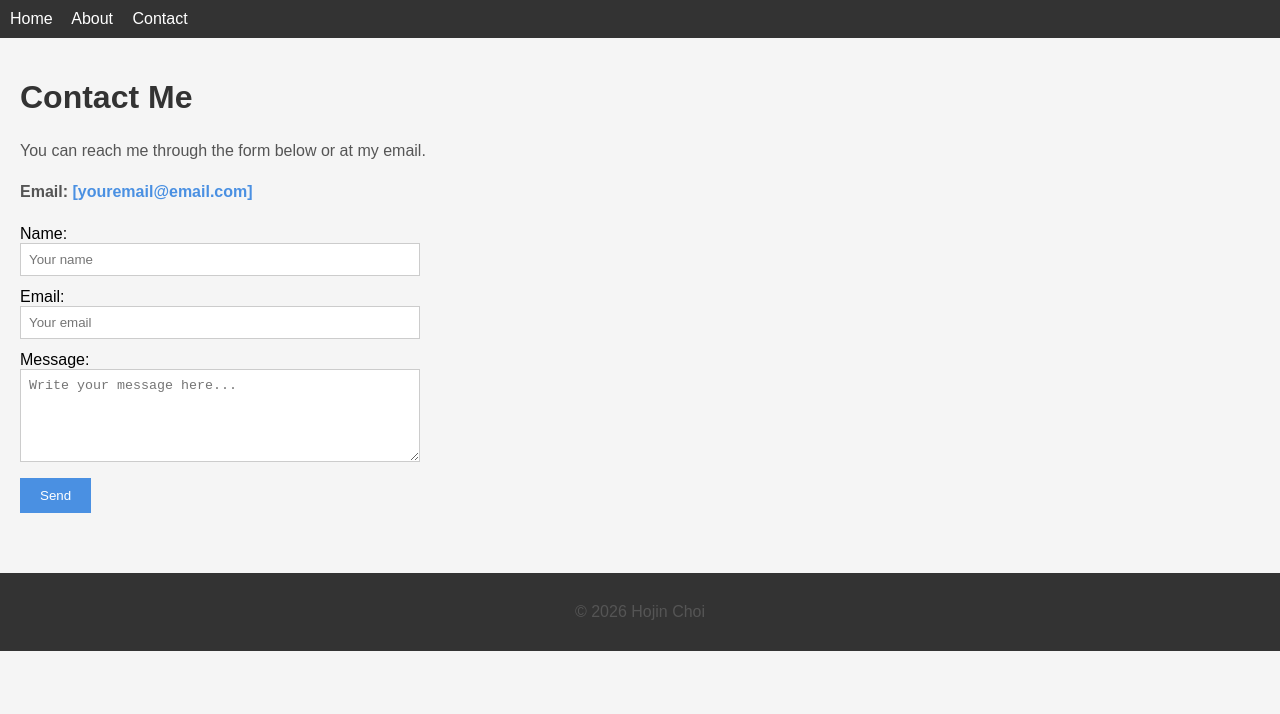
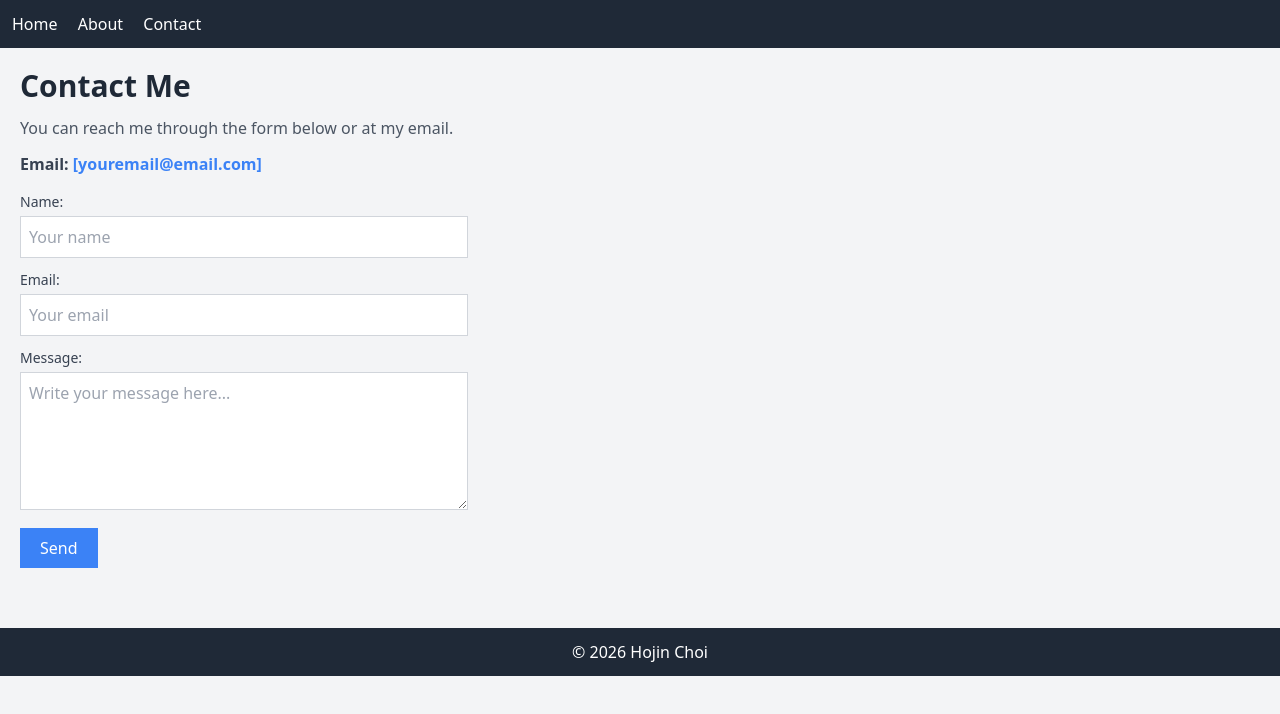
Before and after one commit to Hojin-Choi08/web_dev2026, a plain HTML site: page contact.html in a window 1280 px wide. Drawn offline with nearby package versions, Linux system fonts and the light colour scheme.

Commit message:
CSS Refactor

```diff
--- a/contact.html
+++ b/contact.html
@@ -4,67 +4,63 @@
     <meta charset="UTF-8" />
     <meta name="viewport" content="width=device-width, initial-scale=1.0" />
     <title>Contact - My Website</title>
-    <link rel="stylesheet" href="style.css" />
-
-    <style>
-      form {
-        max-width: 400px;
-        margin-top: 20px;
-      }
-
-      form input,
-      form textarea {
-        width: 100%;
-        padding: 8px;
-        margin-bottom: 12px;
-        border: 1px solid #ccc;
-        box-sizing: border-box;
-      }
-
-      form button {
-        background-color: #4a90e2;
-        color: white;
-        padding: 10px 20px;
-        border: none;
-        cursor: pointer;
-      }
-
-      form button:hover {
-        background-color: #357abd;
-      }
-    </style>
+    <script src="https://cdn.tailwindcss.com"></script>
   </head>
-  <body>
-    <nav>
-      <a href="index.html">Home</a>
-      <a href="about.html">About</a>
-      <a href="contact.html">Contact</a>
+  <body class="bg-gray-100 font-sans m-0 p-0">
+    <nav class="bg-gray-800 p-3">
+      <a href="index.html" class="text-white mr-4 no-underline hover:underline"
+        >Home</a
+      >
+      <a href="about.html" class="text-white mr-4 no-underline hover:underline"
+        >About</a
+      >
+      <a href="contact.html" class="text-white no-underline hover:underline"
+        >Contact</a
+      >
     </nav>
 
-    <div style="padding: 20px">
-      <h1>Contact Me</h1>
-      <p>You can reach me through the form below or at my email.</p>
-
-      <p style="font-weight: bold">
-        Email: <span style="color: #4a90e2">[youremail@email.com]</span>
+    <div class="p-5">
+      <h1 class="text-3xl font-bold text-gray-800 mb-3">Contact Me</h1>
+      <p class="text-gray-600 mb-3">
+        You can reach me through the form below or at my email.
       </p>
 
-      <form>
-        <label>Name:</label><br />
-        <input type="text" placeholder="Your name" /><br />
+      <p class="font-bold mb-4 text-gray-700">
+        Email: <span class="text-blue-500">[youremail@email.com]</span>
+      </p>
 
-        <label>Email:</label><br />
-        <input type="email" placeholder="Your email" /><br />
+      <form class="max-w-md">
+        <label class="block text-gray-700 text-sm mb-1">Name:</label>
+        <input
+          type="text"
+          placeholder="Your name"
+          class="w-full border border-gray-300 p-2 mb-3 md:text-base text-sm"
+        />
 
-        <label>Message:</label><br />
-        <textarea rows="5" placeholder="Write your message here..."></textarea
-        ><br />
+        <label class="block text-gray-700 text-sm mb-1">Email:</label>
+        <input
+          type="email"
+          placeholder="Your email"
+          class="w-full border border-gray-300 p-2 mb-3 md:text-base text-sm"
+        />
 
-        <button type="submit">Send</button>
+        <label class="block text-gray-700 text-sm mb-1">Message:</label>
+        <textarea
+          rows="5"
+          placeholder="Write your message here..."
+          class="w-full border border-gray-300 p-2 mb-3"
+        ></textarea>
+
+        <button
+          type="submit"
+          class="bg-blue-500 text-white px-5 py-2 border-0 hover:bg-blue-700 cursor-pointer"
+        >
+          Send
+        </button>
       </form>
     </div>
 
-    <footer>
+    <footer class="bg-gray-800 text-white text-center p-3 mt-10">
       <p>&copy; 2026 Hojin Choi</p>
     </footer>
   </body>
```
Also changed, not shown: about.html (+26 -30 lines), index.html (+66 -43 lines).
